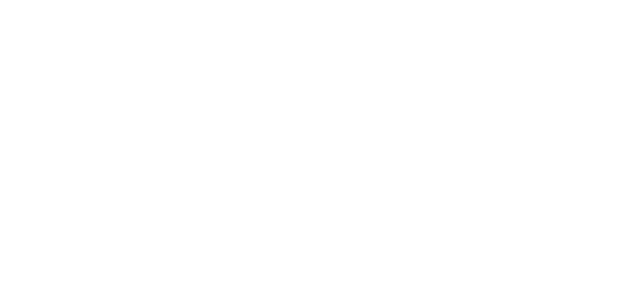
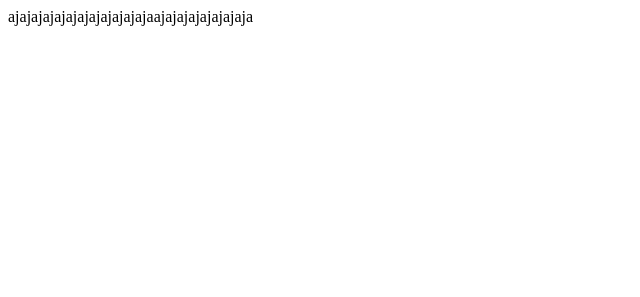
Before and after one commit to caramalho04/projeto_pw, a plain HTML site: page source/login.html in a window 1280 px wide. Shown: the top 297 px of the page, without its empty margins (0-640 px from the left). Drawn offline with Linux system fonts and the light colour scheme.

Commit message:
Update login.html

```diff
--- a/source/login.html
+++ b/source/login.html
@@ -17,3 +17,4 @@
       </div>
 </body>
 </html>
+ajajajajajajajajajajajajaajajajajajajajaja
```
